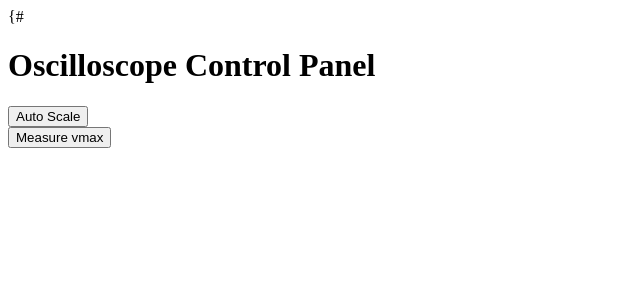
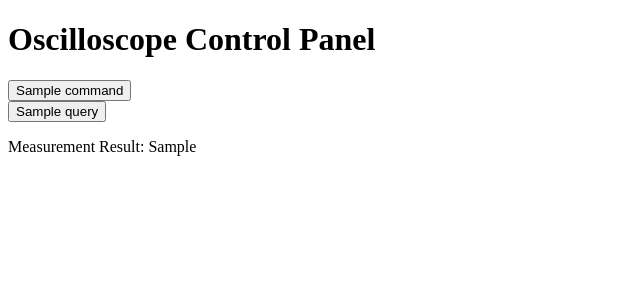
Before and after one commit to CatAwayFromFire/projektOscyloskop2, a Django app: template templates/website/index.html in a window 1280 px wide. Shown: the top 300 px of the page, without its empty margins (0-640 px from the left). Run offline with Django 5.2, Linux system fonts and the light colour scheme; the template is opened without the code that fills it: most values are stand-ins (such as "Sample title", 1, 10 or a date in 2020).

Commit message:
now buttons works by post

```diff
--- /dev/null
+++ b/connection/commands.py
@@ -0,0 +1,2 @@
+commands = {"autoscale":"aut",}
+queries = {"measure V max":"meas:vmax? chan1"}
--- a/templates/website/index.html
+++ b/templates/website/index.html
@@ -4,29 +4,35 @@
     <meta charset="UTF-8">
     <meta name="viewport" content="width=device-width, initial-scale=1.0">
     <title>Oscilloscope Control Panel</title>
-{#
+
 </head>
 <body>
     <h1>Oscilloscope Control Panel</h1>
 
+    <div class="button-container">
+        <!-- Command Buttons (No response expected) -->
+        {% for button_name, command in commands.items %}
+            <form action="{% url 'commandbutton' %}" method="post">
+                {% csrf_token %}
+                <input type="hidden" name="command" value="{{ command }}">
+                <button type="submit" class="btn">{{ button_name }}</button>
+            </form>
+        {% endfor %}
 
-        <!-- Auto-Scale (Command) -->
-        <form action="/commandaut" method="post">
-            {% csrf_token %}
-            <input type="hidden" name="command" value="AUTO_SCALE">
-            <button type="submit" class="btn">Auto Scale</button>
-        </form>
-
-
-
-        <!-- Measure vmax (Query) -->
-        <form action="/querymeas:vmaxQ_chan1" method="post">
-            {% csrf_token %}
-            <input type="hidden" name="query" value="vmxa">
-            <button type="submit" class="btn">Measure vmax</button>
-        </form>
+        <!-- Query Buttons (Response expected) -->
+        {% for button_name, query in queries.items %}
+            <form action="{% url 'querybutton' %}" method="post">
+                {% csrf_token %}
+                <input type="hidden" name="query" value="{{ query }}">
+                <button type="submit" class="btn">{{ button_name }}</button>
+            </form>
+        {% endfor %}
     </div>
 
-
+    <div class="result">
+        {% if measurement_result %}
+            <p>Measurement Result: {{ measurement_result }}</p>
+        {% endif %}
+    </div>
 </body>
 </html>
--- a/website/urls.py
+++ b/website/urls.py
@@ -3,6 +3,6 @@ from . import views
 
 urlpatterns = [
     path('', views.index, name='index'),
-    path('query<text>', views.querybutton, name='querybutton'),
-    path('command<text>', views.commandbutton, name='commandbutton'),
+    path('query/', views.querybutton, name='querybutton'),
+    path('command/', views.commandbutton, name='commandbutton'),
 ]
```
Also changed, not shown: website/views.py (+23 -12 lines), static/css/style.css (added).
